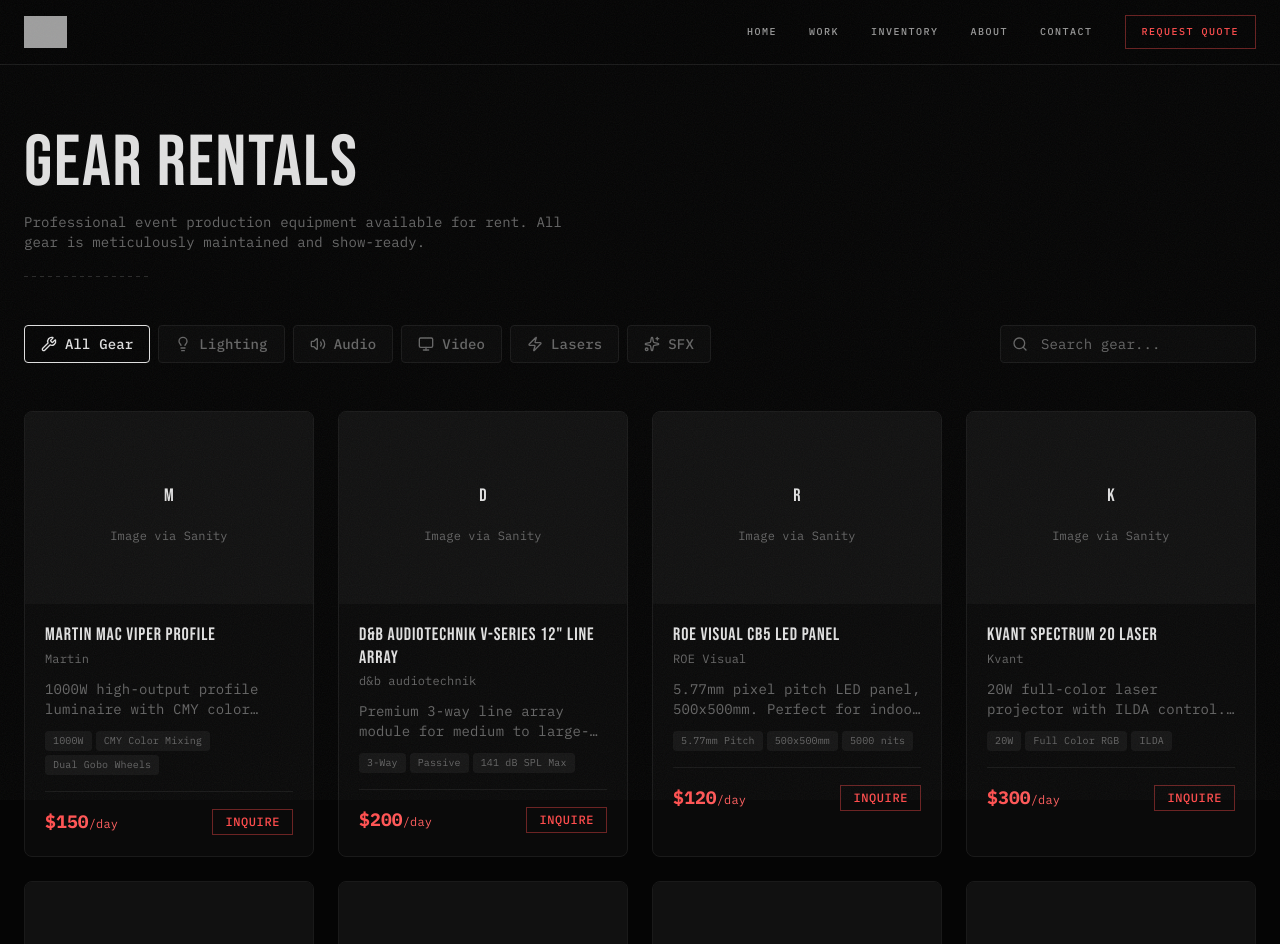
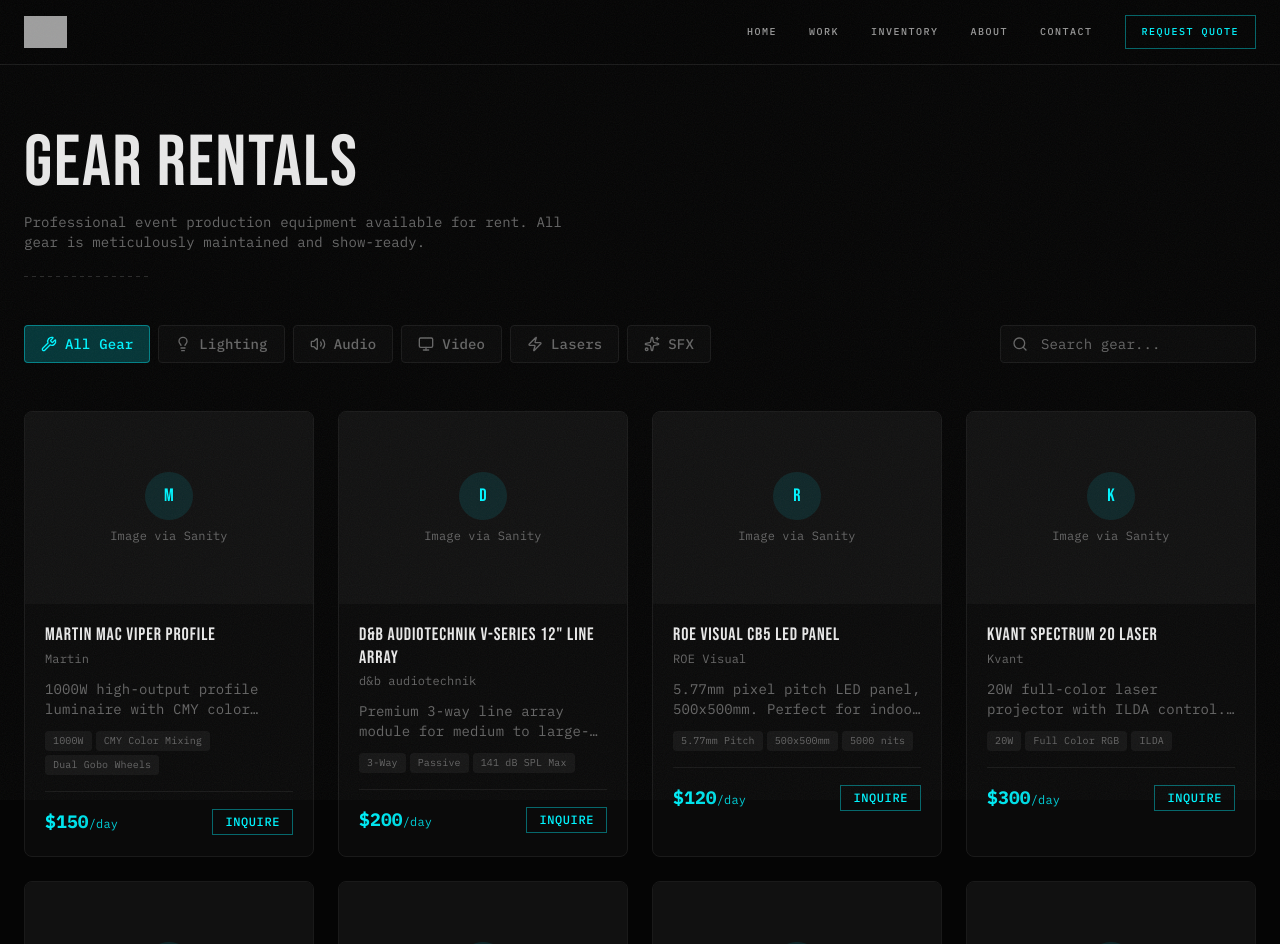
Before and after one commit to Hot-Beam-Productions/newwebsite1, a Next.js app: page /rentals in a window 1280 px wide. Shown: the top 944 px of the page. Built offline with nearby package versions, Linux system fonts and the light colour scheme; grey boxes are pictures that could not be loaded.

Commit message:
feat: rebrand accent — red → laser-cyan (#00F5FF), update all design tokens

```diff
--- a/src/app/globals.css
+++ b/src/app/globals.css
@@ -3,9 +3,9 @@
 
 @theme inline {
   --color-background: #050505;
-  --color-foreground: #e0e0e0;
-  --color-laser-red: #FF4D4D;
-  --color-laser-red-dim: #cc3d3d;
+  --color-foreground: #e8e8e8;
+  --color-laser-cyan: #00F5FF;
+  --color-laser-cyan-dim: #00C4CC;
   --color-surface: #0a0a0a;
   --color-surface-light: #111111;
   --color-border: #1a1a1a;
@@ -45,26 +45,14 @@ body {
 }
 
 /* Scrollbar */
-::-webkit-scrollbar {
-  width: 6px;
-}
-
-::-webkit-scrollbar-track {
-  background: #050505;
-}
-
-::-webkit-scrollbar-thumb {
-  background: #222;
-  border-radius: 0;
-}
-
-::-webkit-scrollbar-thumb:hover {
-  background: #FF4D4D;
-}
+::-webkit-scrollbar { width: 6px; }
+::-webkit-scrollbar-track { background: #050505; }
+::-webkit-scrollbar-thumb { background: #222; border-radius: 0; }
+::-webkit-scrollbar-thumb:hover { background: #00F5FF; }
 
 /* Glow text */
 .text-glow {
-  text-shadow: 0 0 10px rgba(255, 77, 77, 0.6), 0 0 30px rgba(255, 77, 77, 0.3);
+  text-shadow: 0 0 10px rgba(0, 245, 255, 0.6), 0 0 30px rgba(0, 245, 255, 0.3);
 }
 
 /* Monospaced label */
@@ -91,7 +79,7 @@ body {
 
 /* Gradient text */
 .gradient-text {
-  background: linear-gradient(135deg, #FF4D4D 0%, #ff6666 100%);
+  background: linear-gradient(135deg, #00F5FF 0%, #00C4CC 100%);
   -webkit-background-clip: text;
   -webkit-text-fill-color: transparent;
   background-clip: text;
@@ -102,7 +90,6 @@ body {
   position: relative;
   overflow: hidden;
 }
-
 .scanline-overlay::after {
   content: "";
   position: absolute;
@@ -111,20 +98,17 @@ body {
     0deg,
     transparent,
     transparent 2px,
-    rgba(255, 77, 77, 0.02) 2px,
-    rgba(255, 77, 77, 0.02) 4px
+    rgba(0, 245, 255, 0.02) 2px,
+    rgba(0, 245, 255, 0.02) 4px
   );
   pointer-events: none;
   opacity: 0;
   transition: opacity 0.15s ease;
 }
-
-.scanline-overlay:hover::after {
-  opacity: 1;
-}
+.scanline-overlay:hover::after { opacity: 1; }
 
 /* Selection */
 ::selection {
-  background: rgba(255, 77, 77, 0.3);
+  background: rgba(0, 245, 255, 0.2);
   color: #fff;
 }
--- a/src/app/rentals/page.tsx
+++ b/src/app/rentals/page.tsx
@@ -148,7 +148,7 @@ export default function RentalsPage() {
                 onClick={() => setActiveCategory(cat.value)}
                 className={`flex items-center gap-2 px-4 py-2 rounded text-sm font-medium transition-all duration-300 ${
                   activeCategory === cat.value
-                    ? "bg-hotbeam-red/20 text-hotbeam-red border border-hotbeam-red/40"
+                    ? "bg-laser-cyan/20 text-laser-cyan border border-laser-cyan/40"
                     : "bg-surface border border-border text-muted hover:text-foreground hover:border-white/20"
                 }`}
               >
@@ -166,7 +166,7 @@ export default function RentalsPage() {
               placeholder="Search gear..."
               value={searchQuery}
               onChange={(e) => setSearchQuery(e.target.value)}
-              className="w-full lg:w-64 pl-10 pr-4 py-2 rounded bg-surface border border-border text-foreground placeholder:text-muted text-sm focus:outline-none focus:border-hotbeam-red/40 transition-colors"
+              className="w-full lg:w-64 pl-10 pr-4 py-2 rounded bg-surface border border-border text-foreground placeholder:text-muted text-sm focus:outline-none focus:border-laser-cyan/40 transition-colors"
             />
           </div>
         </div>
@@ -187,13 +187,13 @@ export default function RentalsPage() {
                 initial={{ opacity: 0, y: 20 }}
                 animate={{ opacity: 1, y: 0 }}
                 transition={{ duration: 0.4 }}
-                className="group bg-surface border border-border rounded-lg overflow-hidden hover:border-hotbeam-red/30 transition-all duration-500"
+                className="group bg-surface border border-border rounded-lg overflow-hidden hover:border-laser-cyan/30 transition-all duration-500"
               >
                 {/* Image */}
                 <div className="relative h-48 bg-surface-light flex items-center justify-center">
                   <div className="text-center">
-                    <div className="w-12 h-12 mx-auto rounded-full bg-hotbeam-red/10 flex items-center justify-center mb-2">
-                      <span className="font-heading text-lg text-hotbeam-red">
+                    <div className="w-12 h-12 mx-auto rounded-full bg-laser-cyan/10 flex items-center justify-center mb-2">
+                      <span className="font-heading text-lg text-laser-cyan">
                         {item.name[0]}
                       </span>
                     </div>
--- a/src/app/work/page.tsx
+++ b/src/app/work/page.tsx
@@ -107,7 +107,7 @@ export default function WorkPage() {
             >
               <Link
                 href={`/work/${project.slug.current}`}
-                className="block relative rounded-lg overflow-hidden bg-surface border border-border hover:border-hotbeam-red/30 transition-all duration-500"
+                className="block relative rounded-lg overflow-hidden bg-surface border border-border hover:border-laser-cyan/30 transition-all duration-500"
               >
                 {/* Image placeholder */}
                 <div
@@ -126,8 +126,8 @@ export default function WorkPage() {
                   ) : (
                     <div className="absolute inset-0 flex items-center justify-center">
                       <div className="text-center">
-                        <div className="w-16 h-16 mx-auto rounded-full bg-hotbeam-red/10 flex items-center justify-center mb-3">
-                          <span className="font-heading text-2xl text-hotbeam-red">
+                        <div className="w-16 h-16 mx-auto rounded-full bg-laser-cyan/10 flex items-center justify-center mb-3">
+                          <span className="font-heading text-2xl text-laser-cyan">
                             {project.title[0]}
                           </span>
                         </div>
@@ -146,7 +146,7 @@ export default function WorkPage() {
 
                 {/* Info */}
                 <div className="p-5">
-                  <h3 className="font-heading text-xl tracking-wider uppercase text-foreground group-hover:text-hotbeam-red transition-colors">
+                  <h3 className="font-heading text-xl tracking-wider uppercase text-foreground group-hover:text-laser-cyan transition-colors">
                     {project.title}
                   </h3>
                   {project.client && (
--- a/src/components/footer.tsx
+++ b/src/components/footer.tsx
@@ -35,7 +35,7 @@ export function Footer() {
                 <li key={item.label}>
                   <Link
                     href={item.href}
-                    className="text-xs text-muted hover:text-laser-red transition-colors"
+                    className="text-xs text-muted hover:text-laser-cyan transition-colors"
                   >
                     {item.label}
                   </Link>
--- a/src/components/glow-button.tsx
+++ b/src/components/glow-button.tsx
@@ -25,13 +25,13 @@ export function GlowButton({
 
   const variants = {
     primary: cn(
-      "bg-laser-red text-white border border-laser-red",
-      "hover:bg-laser-red-dim hover:shadow-[0_0_20px_rgba(255,77,77,0.3)]",
+      "bg-laser-cyan text-background border border-laser-cyan",
+      "hover:bg-laser-cyan-dim hover:shadow-[0_0_20px_rgba(0,245,255,0.3)]",
       "active:scale-[0.98]"
     ),
     outline: cn(
-      "border border-laser-red/40 text-laser-red bg-transparent",
-      "hover:bg-laser-red/10 hover:border-laser-red",
+      "border border-laser-cyan/40 text-laser-cyan bg-transparent",
+      "hover:bg-laser-cyan/10 hover:border-laser-cyan",
       "active:scale-[0.98]"
     ),
   };
--- a/src/components/navbar.tsx
+++ b/src/components/navbar.tsx
@@ -38,14 +38,14 @@ export function Navbar() {
             <Link
               key={link.href}
               href={link.href}
-              className="mono-label !text-muted-light hover:!text-laser-red transition-colors duration-150"
+              className="mono-label !text-muted-light hover:!text-laser-cyan transition-colors duration-150"
             >
               {link.label}
             </Link>
           ))}
           <Link
             href="/contact"
-            className="mono-label !text-laser-red border border-laser-red/40 px-4 py-2 hover:bg-laser-red/10 transition-all duration-150"
+            className="mono-label !text-laser-cyan border border-laser-cyan/40 px-4 py-2 hover:bg-laser-cyan/10 transition-all duration-150"
           >
             Request Quote
           </Link>
@@ -77,7 +77,7 @@ export function Navbar() {
                   key={link.href}
                   href={link.href}
                   onClick={() => setMobileOpen(false)}
-                  className="mono-label !text-sm !text-muted-light hover:!text-laser-red transition-colors"
+                  className="mono-label !text-sm !text-muted-light hover:!text-laser-cyan transition-colors"
                 >
                   {link.label}
                 </Link>
@@ -85,7 +85,7 @@ export function Navbar() {
               <Link
                 href="/contact"
                 onClick={() => setMobileOpen(false)}
-                className="mono-label !text-sm !text-laser-red border border-laser-red/40 px-4 py-2 text-center hover:bg-laser-red/10 transition-all mt-2"
+                className="mono-label !text-sm !text-laser-cyan border border-laser-cyan/40 px-4 py-2 text-center hover:bg-laser-cyan/10 transition-all mt-2"
               >
                 Request Quote
               </Link>
--- a/src/components/rental-card.tsx
+++ b/src/components/rental-card.tsx
@@ -14,11 +14,11 @@ export function RentalCard({ item, index = 0 }: RentalCardProps) {
       initial={{ opacity: 0, y: 20 }}
       animate={{ opacity: 1, y: 0 }}
       transition={{ duration: 0.15, delay: index * 0.03, ease: "easeOut" }}
-      className="group bg-surface border border-border hover:border-laser-red/40 transition-colors duration-200"
+      className="group bg-surface border border-border hover:border-laser-cyan/40 transition-colors duration-200"
     >
       {/* Header bar */}
       <div className="flex items-center justify-between px-4 py-2 border-b border-border bg-surface-light">
-        <span className="mono-label text-laser-red">{item.category}</span>
+        <span className="mono-label text-laser-cyan">{item.category}</span>
         <span className="mono-label">
           {item.available ? "IN STOCK" : "ON RENTAL"}
         </span>
@@ -55,7 +55,7 @@ export function RentalCard({ item, index = 0 }: RentalCardProps) {
           </div>
           <div>
             <span className="mono-label block">DAILY RATE</span>
-            <span className="text-sm text-laser-red font-semibold">
+            <span className="text-sm text-laser-cyan font-semibold">
               ${item.dailyRate}
             </span>
           </div>
@@ -91,7 +91,7 @@ export function RentalCard({ item, index = 0 }: RentalCardProps) {
         </span>
         <a
           href="/contact"
-          className="mono-label text-laser-red hover:text-foreground transition-colors"
+          className="mono-label text-laser-cyan hover:text-foreground transition-colors"
         >
           REQUEST QUOTE &rarr;
         </a>
--- a/src/components/section-heading.tsx
+++ b/src/components/section-heading.tsx
@@ -17,7 +17,7 @@ export function SectionHeading({ title, subtitle, label }: SectionHeadingProps)
       transition={{ duration: 0.3, ease: "easeOut" }}
       className="mb-12"
     >
-      {label && <p className="mono-label text-laser-red mb-2">{label}</p>}
+      {label && <p className="mono-label text-laser-cyan mb-2">{label}</p>}
       <h2 className="font-heading text-5xl md:text-7xl tracking-wide text-foreground">
         {title}
       </h2>
```
Also changed, not shown: src/app/about/page.tsx (+5 -5 lines), src/app/contact/page.tsx (+5 -5 lines), src/app/page.tsx (+8 -8 lines).
